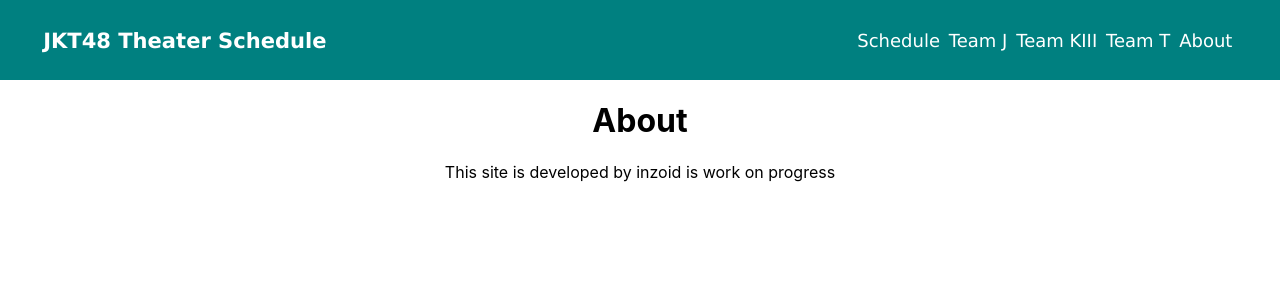
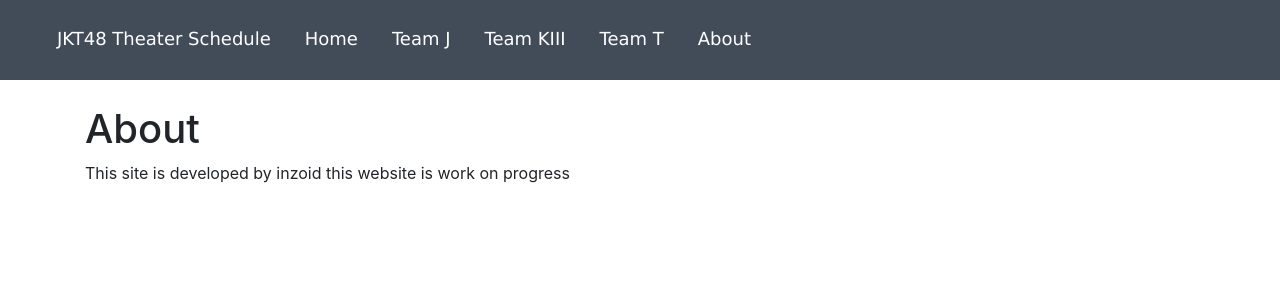
Before and after one commit to Inzoid/react-router, a React (Create React App) app: page /about in a window 1280 px wide. Shown: the top 300 px of the page. Built offline with nearby package versions, Linux system fonts and the light colour scheme.

Commit message:
slicing home card menu with reactstrap

```diff
--- a/package.json
+++ b/package.json
@@ -10,6 +10,7 @@
     "react-dom": "^17.0.1",
     "react-router-dom": "^5.2.0",
     "react-scripts": "4.0.1",
+    "reactstrap": "^8.7.1",
     "web-vitals": "^0.2.4"
   },
   "scripts": {
--- a/src/App.css
+++ b/src/App.css
@@ -7,16 +7,18 @@
   justify-content: space-around;
   align-items: center;
   min-height: 10vh;
-  background-color: teal;
+  background-color: #424C58;
   color: white;
 }
 
 nav a {
+  float: right;
+  margin-top: 25px;
   text-decoration: none;
 }
 
 .nav-links {
-  width: 30%;
+  width: 60%;
   display: flex;
   justify-content: space-around;
   align-items: center;
@@ -24,7 +26,10 @@
 }
 
 .logo {
-  margin-right: 400px;
+  margin-right: 60px;
+  font-size: 22px;
+  background-color: teal;
+  border-radius: 14px;
 }
 
 .menu {
@@ -32,3 +37,14 @@
   font-family: Verdana;
   font-size: 18px;
 }
+
+.title {
+  margin-bottom: 25px;
+  margin-top: 25px;
+  text-align: center;
+  font-family: monospace;
+}
+
+.card card-img{
+  width: 500px;
+}
--- a/src/App.js
+++ b/src/App.js
@@ -1,6 +1,7 @@
 import React from 'react';
 import './App.css';
 import Nav from './component/Nav'
+import Home from './component/Home'
 import About from './component/About'
 import Schedule from './component/Schedule'
 import { BrowserRouter as Router, Switch, Route } from 'react-router-dom';
@@ -8,22 +9,14 @@
 function App() {
   return (
     <Router>
-      <div className="App">
       <Nav />
       <Switch>
         <Route path="/" exact component={Home} />
         <Route path="/about" component={About} />
         <Route path="/schedule" component={Schedule} />
       </Switch>
-      </div>
     </Router>
   );
 }
 
-const Home = () => (
-  <div>
-    <h1>Home Page</h1>
-  </div>
-)
-
 export default App;
--- a/src/component/About.js
+++ b/src/component/About.js
@@ -1,13 +1,19 @@
 import React from 'react';
+import { Container, Row, Col } from 'reactstrap';
+
 
 function About() {
   return (
-    <div>
-      <h1>About</h1>
-      <p>
-        This site is developed by inzoid is work on progress
-      </p>
-    </div>
+    <Container>
+      <Row>
+        <Col style={{marginTop: '25px'}}>
+          <h1>About</h1>
+          <p>
+            This site is developed by inzoid this website is work on progress
+          </p>
+        </Col>
+      </Row>
+    </Container>
   );
 }
 
--- a/src/component/Nav.js
+++ b/src/component/Nav.js
@@ -2,17 +2,15 @@
 import '../App.css';
 import { Link } from "react-router-dom";
 
-
 function Schedule() {
-
   return (
     <nav>
-      <Link className="menu" to="/">
-        <h3 className="logo">JKT48 Theater Schedule</h3>
-      </Link>
       <ul className="nav-links">
-        <Link className="menu" to="/schedule">
-          <li>Schedule</li>
+        <Link className="menu" to="/">
+          <li>JKT48 Theater Schedule</li>
+        </Link>
+        <Link className="menu" to="/">
+          <li>Home</li>
         </Link>
         <Link className="menu" to="/">
           <li>Team J</li>
--- a/src/index.js
+++ b/src/index.js
@@ -3,6 +3,7 @@
 import './index.css';
 import App from './App';
 import reportWebVitals from './reportWebVitals';
+import 'bootstrap/dist/css/bootstrap.min.css';
 
 ReactDOM.render(
   <React.StrictMode>
```
Also changed, not shown: 2 other files (tests, documents, lock files or other folders). Lines whose indentation alone changed are shown as unchanged.
